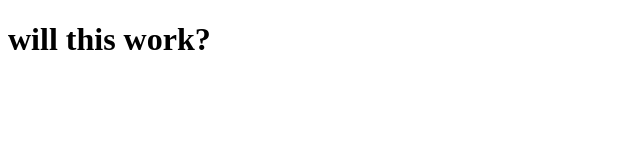
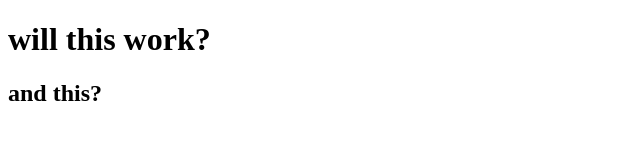
Before and after one commit to EHB-TI/oefeningen-web-advanced-Ian-Verbeylen, a plain HTML site: page S1/index.html in a window 1280 px wide. Shown: the whole page, without its empty margins (0-640 px from the left). Drawn offline with Linux system fonts and the light colour scheme.

Commit message:
test clone

```diff
--- a/S1/index.html
+++ b/S1/index.html
@@ -8,6 +8,7 @@
   </head>
   <body>
     <h1>will this work?</h1>
+    <h2>and this?</h2>
     <script src="script.js"></script>
   </body>
 </html>
```
